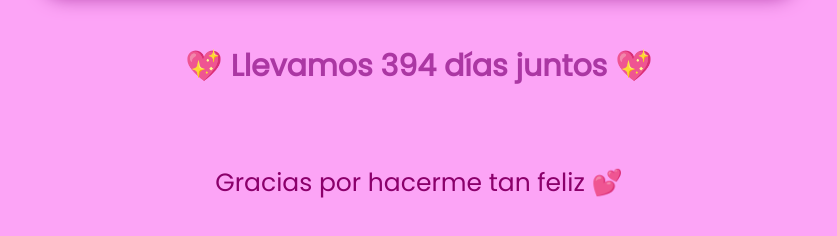
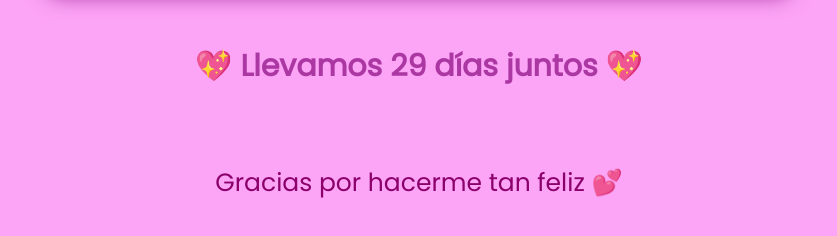
Before and after one commit to emilioad091-lab/tonancy, a plain HTML site: page index.html in a window 1280 px wide. Shown: the part 1348-1584 px from the top of the page, without its empty margins (221-1058 px from the left). Drawn offline with Linux system fonts and the light colour scheme.

Commit message:
Update index.html

```diff
--- a/index.html
+++ b/index.html
@@ -224,7 +224,7 @@ Gracias por hacerme tan feliz 💕
 
 /* FECHA */
 
-const fechaInicio = new Date("2025-04-25");
+const fechaInicio = new Date("2026-04-25");
 
 /* CONTADOR */
 
```
